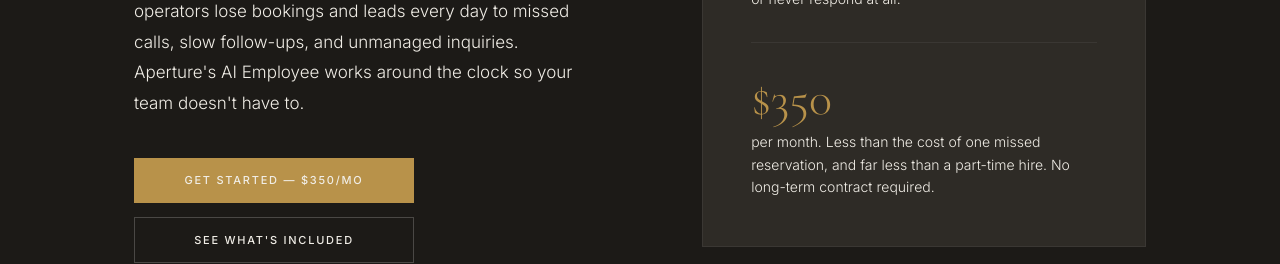
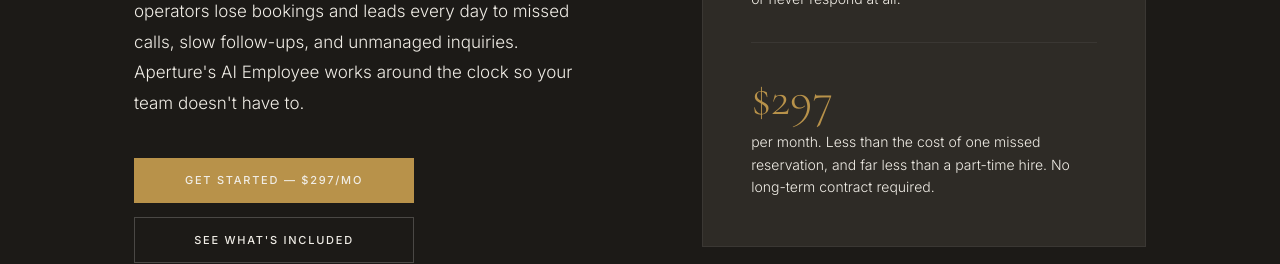
Before and after one commit to letsnavigatebmw/aperture-hospitality, a Next.js app: page /ai-solutions in a window 1280 px wide. Shown: the part 606-870 px from the top of the page. Built offline with nearby package versions, Linux system fonts and the light colour scheme.

Commit message:
Update AI Solutions pricing: /month and ,997/year (equivalent to .75/mo)

```diff
--- a/app/ai-solutions/page.tsx
+++ b/app/ai-solutions/page.tsx
@@ -44,7 +44,7 @@ export default function AISolutionsPage() {
               </p>
               <div style={{ display: 'flex', flexDirection: 'column', gap: '0.875rem', maxWidth: '280px' }}>
                 <a href="#pricing" style={{ display: 'flex', alignItems: 'center', justifyContent: 'center', padding: '0.875rem 2.25rem', background: '#B8924A', color: '#F0EDE6', fontSize: '0.6875rem', fontWeight: 500, letterSpacing: '0.16em', textTransform: 'uppercase', border: 'none', cursor: 'pointer', textDecoration: 'none' }}>
-                  Get started — $350/mo
+                  Get started — $297/mo
                 </a>
                 <a href="#tools" style={{ display: 'flex', alignItems: 'center', justifyContent: 'center', padding: '0.875rem 2.25rem', background: 'transparent', color: '#F0EDE6', border: '1px solid #4a4845', fontSize: '0.6875rem', fontWeight: 500, letterSpacing: '0.16em', textTransform: 'uppercase', cursor: 'pointer', textDecoration: 'none' }}>
                   See what's included
@@ -75,7 +75,7 @@ export default function AISolutionsPage() {
 
               <div>
                 <div style={{ fontFamily: "'Cormorant Garamond', Georgia, serif", fontSize: '3rem', fontWeight: 300, color: '#F0EDE6', lineHeight: 1, marginBottom: '0.5rem' }}>
-                  <em style={{ color: '#B8924A', fontStyle: 'normal' }}>$350</em>
+                  <em style={{ color: '#B8924A', fontStyle: 'normal' }}>$297</em>
                 </div>
                 <div style={{ fontSize: '0.875rem', fontWeight: 300, color: '#F0EDE6', lineHeight: 1.6 }}>
                   per month. Less than the cost of one missed reservation, and far less than a part-time hire. No long-term contract required.
@@ -238,7 +238,7 @@ export default function AISolutionsPage() {
               <div style={{ fontSize: '0.625rem', fontWeight: 500, letterSpacing: '0.2em', textTransform: 'uppercase', color: '#B8924A', marginBottom: '1rem' }}>Monthly</div>
               <h3 style={{ fontFamily: "'Cormorant Garamond', Georgia, serif", fontSize: '1.875rem', fontWeight: 300, color: '#1C1A17', marginBottom: '0.5rem', lineHeight: 1.1 }}>AI Employee</h3>
               <p style={{ fontSize: '0.875rem', fontWeight: 300, color: '#6B6760', marginBottom: '2rem', lineHeight: 1.6 }}>All three tools. Full access. Month to month.</p>
-              <div style={{ fontFamily: "'Cormorant Garamond', Georgia, serif", fontSize: '4rem', fontWeight: 300, color: '#1C1A17', lineHeight: 1, marginBottom: '0.25rem' }}>$350</div>
+              <div style={{ fontFamily: "'Cormorant Garamond', Georgia, serif", fontSize: '4rem', fontWeight: 300, color: '#1C1A17', lineHeight: 1, marginBottom: '0.25rem' }}>$297</div>
               <div style={{ fontSize: '0.8125rem', fontWeight: 300, color: '#6B6760', marginBottom: '2.5rem' }}>per month · cancel anytime</div>
               <ul style={{ listStyle: 'none', borderTop: '1px solid #D4CFC6', margin: 0, padding: 0, marginBottom: '2.5rem' }}>
                 {['Voice AI — 24/7 inbound call handling', 'Conversation AI — web, SMS, and social', 'Reviews AI — request & respond', 'Aperture brand voice setup included', 'Hospitality-specific configuration', 'Standard onboarding support'].map((item, i) => (
@@ -259,8 +259,8 @@ export default function AISolutionsPage() {
               <div style={{ fontSize: '0.625rem', fontWeight: 500, letterSpacing: '0.2em', textTransform: 'uppercase', color: '#B8924A', marginBottom: '1rem' }}>Annual · Best Value</div>
               <h3 style={{ fontFamily: "'Cormorant Garamond', Georgia, serif", fontSize: '1.875rem', fontWeight: 300, color: '#F0EDE6', marginBottom: '0.5rem', lineHeight: 1.1 }}>AI Employee</h3>
               <p style={{ fontSize: '0.875rem', fontWeight: 300, color: '#4a4845', marginBottom: '2rem', lineHeight: 1.6 }}>Two months free when you commit to a year.</p>
-              <div style={{ fontFamily: "'Cormorant Garamond', Georgia, serif", fontSize: '4rem', fontWeight: 300, color: '#F0EDE6', lineHeight: 1, marginBottom: '0.25rem' }}>$3500</div>
-              <div style={{ fontSize: '0.8125rem', fontWeight: 300, color: '#6B6760', marginBottom: '2.5rem' }}>per year · equivalent to $291.67/mo</div>
+              <div style={{ fontFamily: "'Cormorant Garamond', Georgia, serif", fontSize: '4rem', fontWeight: 300, color: '#F0EDE6', lineHeight: 1, marginBottom: '0.25rem' }}>$2,997</div>
+              <div style={{ fontSize: '0.8125rem', fontWeight: 300, color: '#6B6760', marginBottom: '2.5rem' }}>per year · equivalent to $249.75/mo</div>
               <ul style={{ listStyle: 'none', borderTop: '1px solid #2e2b26', margin: 0, padding: 0, marginBottom: '2.5rem' }}>
                 {['Everything in the monthly plan', 'Priority onboarding & setup', 'Quarterly performance review with Aperture', 'First access to new AI tools as they launch', 'Dedicated Aperture point of contact', 'Two months free vs. monthly billing'].map((item, i) => (
                   <li key={i} style={{ display: 'flex', alignItems: 'flex-start', gap: '0.75rem', padding: '0.875rem 0', borderBottom: '1px solid #2e2b26', fontSize: '0.875rem', fontWeight: 300, color: '#6B6760', lineHeight: 1.5 }}>
@@ -320,7 +320,7 @@ export default function AISolutionsPage() {
             </h2>
             <div style={{ display: 'flex', flexDirection: 'column', gap: '0.875rem', flexShrink: 0 }}>
               <a href="#pricing" style={{ display: 'inline-flex', alignItems: 'center', justifyContent: 'center', padding: '0.875rem 2.25rem', background: '#B8924A', color: '#F0EDE6', fontSize: '0.6875rem', fontWeight: 500, letterSpacing: '0.16em', textTransform: 'uppercase', border: 'none', cursor: 'pointer', textDecoration: 'none' }}>
-                Get started — $350/mo
+                Get started — $297/mo
               </a>
               <Link href="/contact" style={{ display: 'inline-flex', alignItems: 'center', justifyContent: 'center', padding: '0.875rem 2.25rem', background: '#1C1A17', color: '#F0EDE6', fontSize: '0.6875rem', fontWeight: 500, letterSpacing: '0.16em', textTransform: 'uppercase', border: 'none', cursor: 'pointer', textDecoration: 'none' }}>
                 Talk to Brandon first
```
